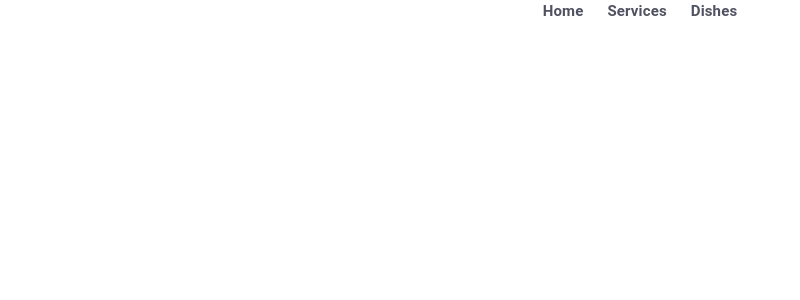
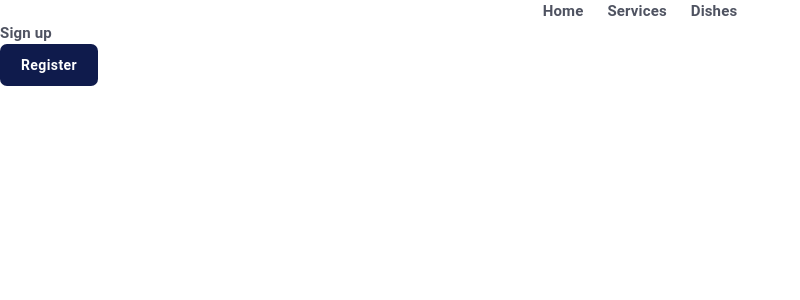
Before and after one commit to BaijuShanzz/restorent-app, a React (Create React App) app: page / in a window 1280 px wide. Shown: the top 300 px of the page, without its empty margins (0-800 px from the left). Built offline with nearby package versions, Linux system fonts and the light colour scheme.

Commit message:
custom button completed

```diff
--- /dev/null
+++ b/src/Components/CustomButton/CustomButton.jsx
@@ -0,0 +1,40 @@
+import { styled } from "@mui/system";
+import { Button } from "@mui/material";
+const CustomButton = ({
+    backgroundColor,
+    color,
+    buttonText,
+    welcomeBtn,
+    guideBtn,
+    getStartedBtn,
+}) =>{
+    const CustomButton = styled(Button)(({theme})=>({
+        backgroundColor: backgroundColor,
+        color: color,
+        fontWeight: "700",
+        fontSize: "14px",
+        cursor: "pointer",
+        padding: "0.5rem 1.25rem",
+        borderRadius: "7px",
+        textTransform: "none",
+        display: "block",
+        border: "1px solid transparent",
+        '&:hover':{
+            backgroundColor: color,
+            color: backgroundColor,
+            borderColor: backgroundColor,
+        },
+        [theme.breakpoints.down("md")]:{
+            margin: (welcomeBtn || getStartedBtn) && theme.spacing(0, "auto", 3,"auto"),
+            width: (welcomeBtn || getStartedBtn) && "90%",
+        },
+        [theme.breakpoints.down("sm")]:{
+            marginTop: guideBtn && theme.spacing(3),
+            width: guideBtn && "90%",
+        }
+    }))
+    return(
+        <CustomButton>{buttonText}</CustomButton>
+    );
+};
+export default CustomButton;
--- a/src/Components/Header/Header.jsx
+++ b/src/Components/Header/Header.jsx
@@ -5,6 +5,7 @@ import { Box,Typography } from "@mui/material";
 // importing styled component for customising mui component in manual
 import { styled } from '@mui/system';
 
+import CustomButton from '../CustomButton/CustomButton';
 function Header() {
     // creating navigation links
     const navTitles = [{
@@ -48,7 +49,7 @@ const NavBarLink = styled(Typography)(() =>({
     <Box>
         <Box>
             {/* set the customised component */}
-            <NavBarLinksBox>
+            <NavBarLinksBox variant="body2">
                 {
                     // iterting the nav links with help of map function
                     navTitles.map((item,index)=>(
@@ -60,7 +61,12 @@ const NavBarLink = styled(Typography)(() =>({
             </NavBarLinksBox>
         </Box>
         <Box>
+        <NavBarLink variant="body2">
+            Sign up
+        </NavBarLink>
+        <CustomButton backgroundColor="#0F1B4C" color="#fff" buttonText="Register"/>
         </Box>
+
     </Box>
     </>
   )
```
